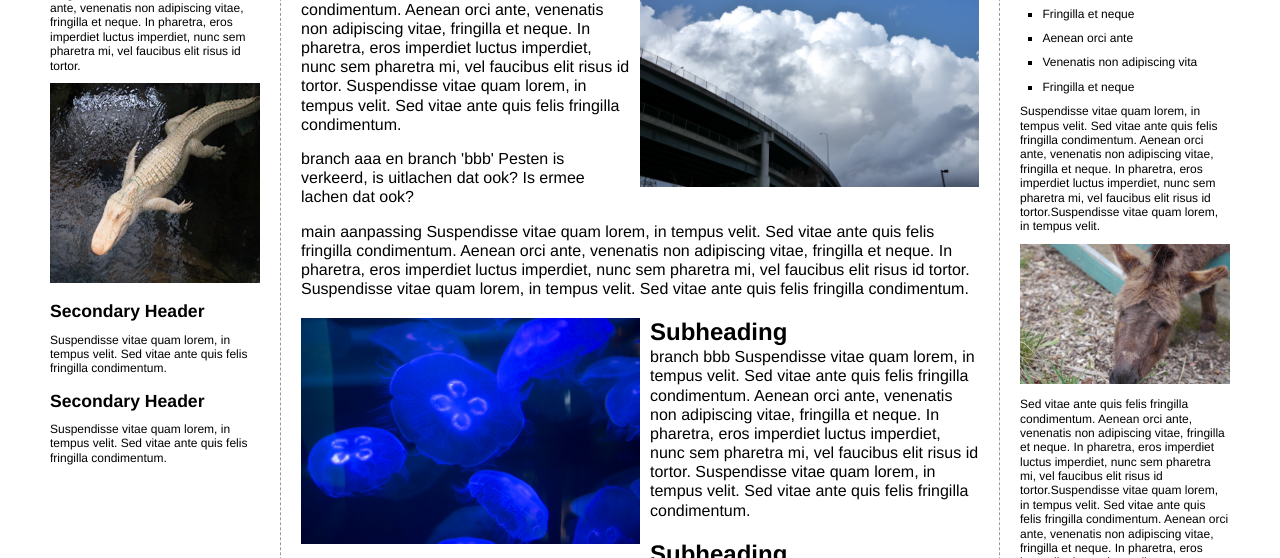
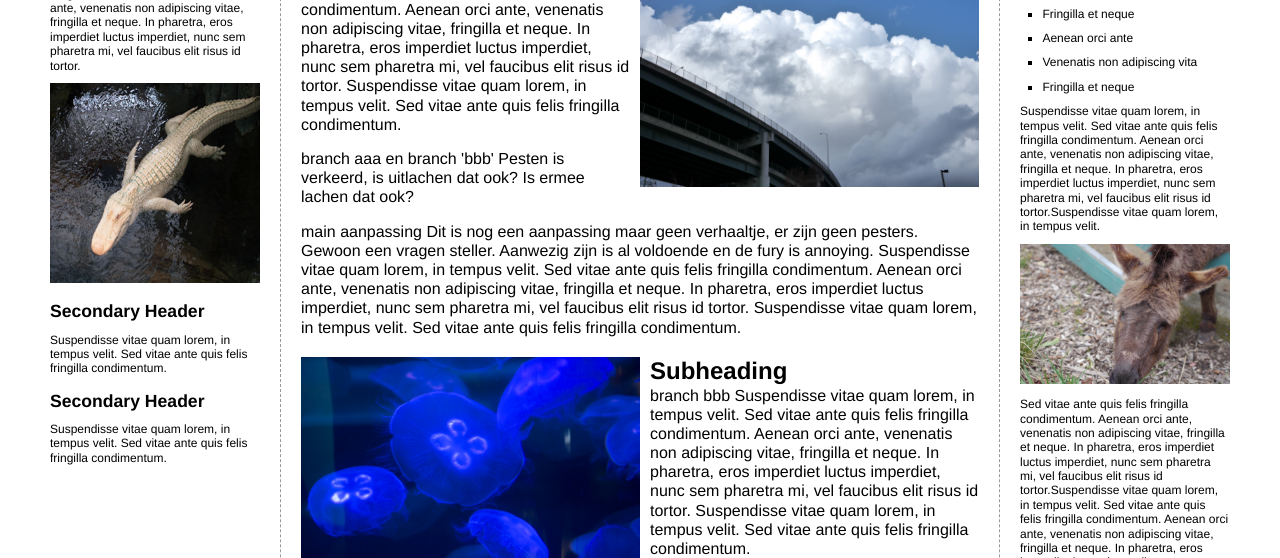
Before and after one commit to melikexeryoruk/dw2, a plain HTML site: page html/index.html in a window 1280 px wide. Shown: the part 242-800 px from the top of the page. Drawn offline with Linux system fonts and the light colour scheme.

Commit message:
feat: Yoruk

```diff
--- a/html/index.html
+++ b/html/index.html
@@ -48,6 +48,8 @@
             <p>
 
 		main aanpassing
+
+		Dit is nog een aanpassing maar geen verhaaltje, er zijn geen pesters. Gewoon een vragen steller. Aanwezig zijn is al voldoende en de fury is annoying.
 
               Suspendisse vitae quam lorem, in tempus velit. Sed vitae ante quis
               felis fringilla condimentum. Aenean orci ante, venenatis non
```
